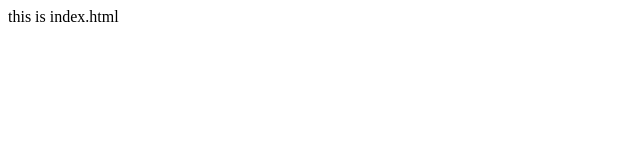
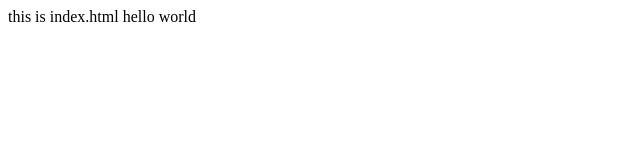
Before and after one commit to chinnapraveenchakri/test, a plain HTML site: page index.html in a window 1280 px wide. Shown: the full height of the page, 0-640 px from the left. Drawn offline with Linux system fonts and the light colour scheme.

Commit message:
i modified my index.html

```diff
--- a/index.html
+++ b/index.html
@@ -1,4 +1,5 @@
 <html/>
 <body> this is index.html</body>
+<body> hello world</body>
 <html/>
 <body/>
```
